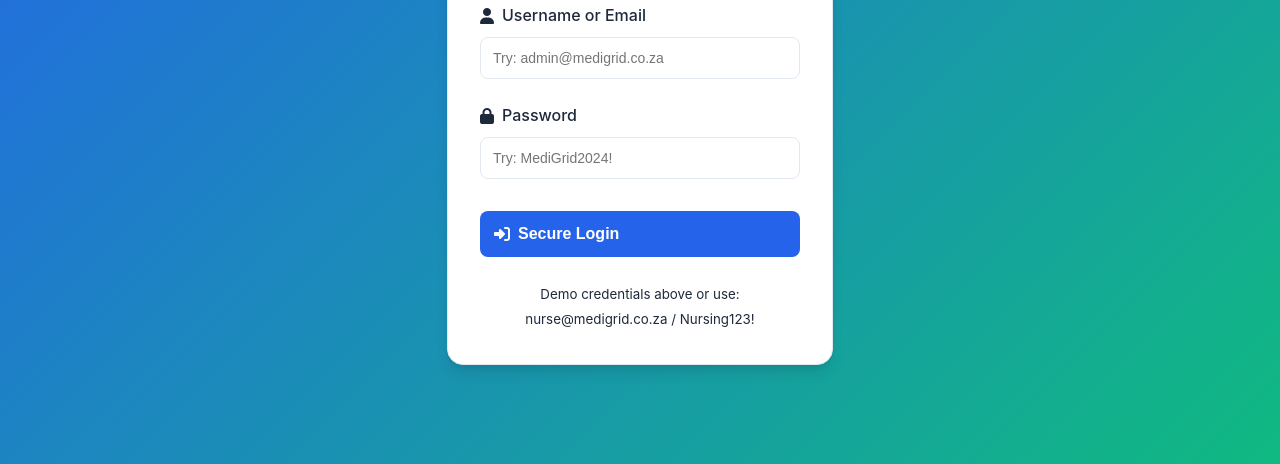
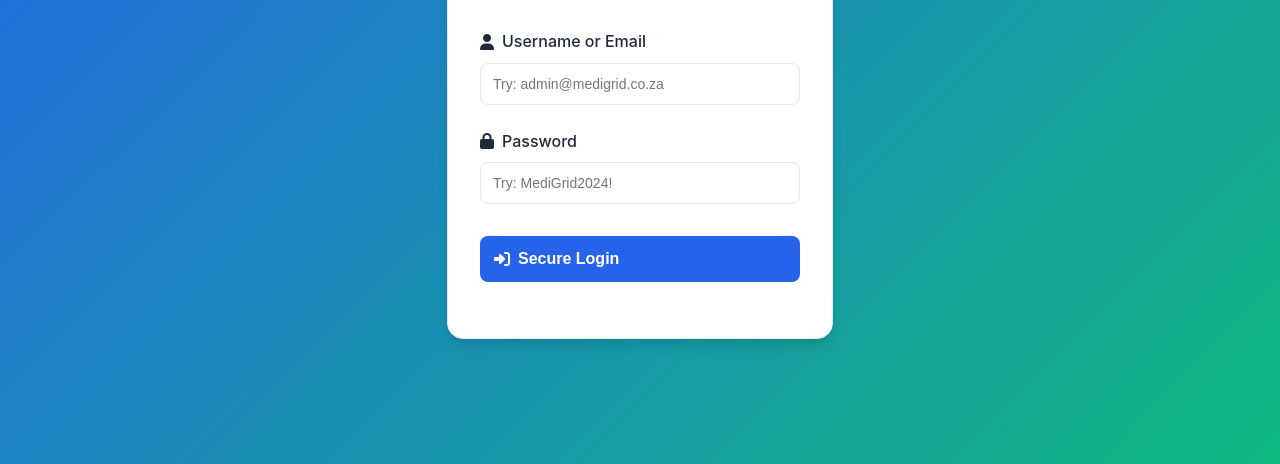
Before and after one commit to mhl3ngiprince/Ctrl-Alt-Elite, a plain HTML site: page index.html in a window 1280 px wide. Shown: the part 336-800 px from the top of the page. Drawn offline with nearby package versions, Linux system fonts and the light colour scheme.

Commit message:
Update index.html

```diff
--- a/index.html
+++ b/index.html
@@ -1025,9 +1025,7 @@
                     </button>
                 </form>
 
-                <div class="auth-links">
-                    <small>Demo credentials above or use: nurse@medigrid.co.za / Nursing123!</small>
-                </div>
+
             </div>
         </div>
     </div>
@@ -3086,4 +3084,5 @@
         }, 30000); // Update every 30 seconds
     </script>
 </body>
+
 </html>
```
